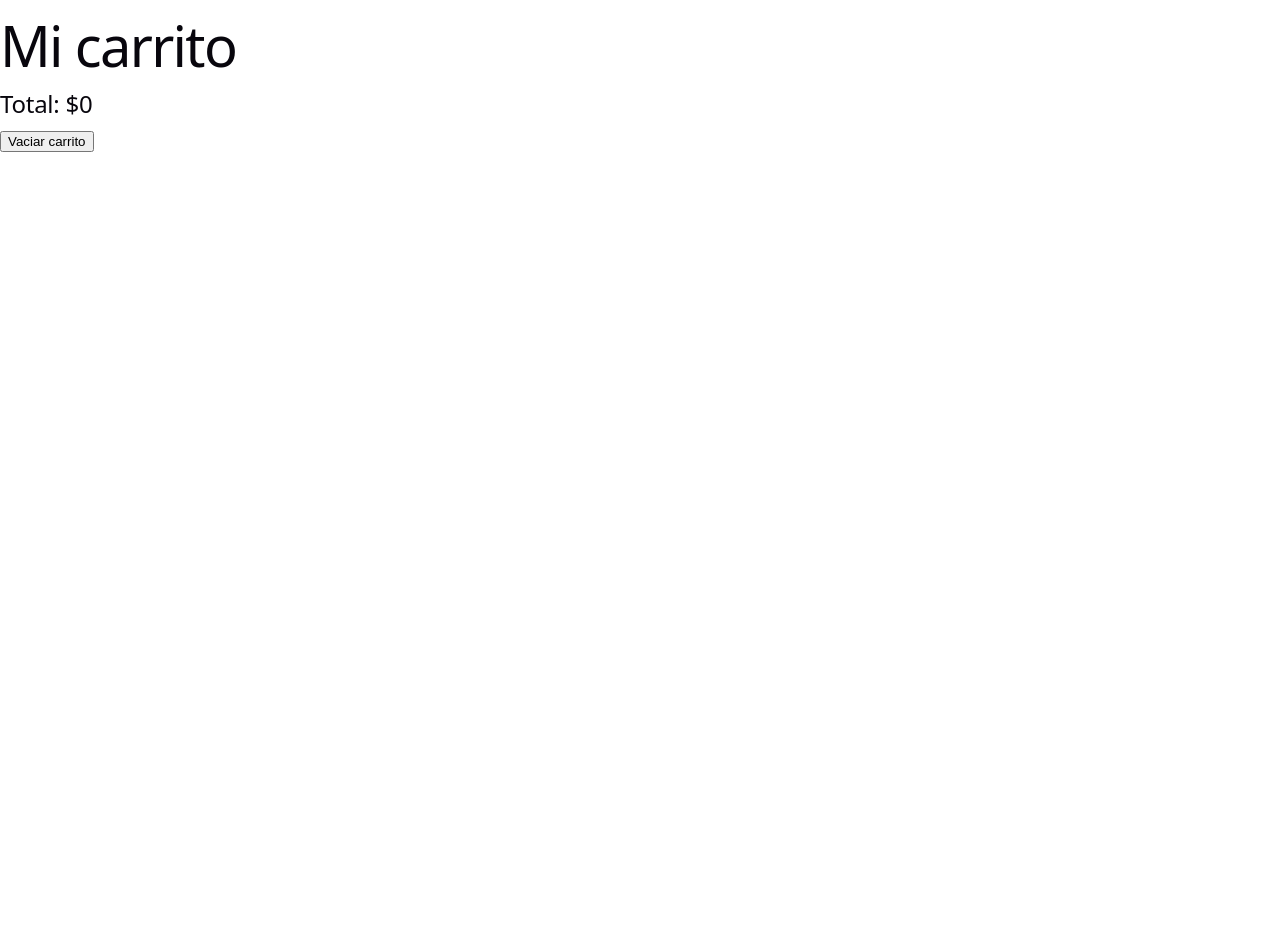
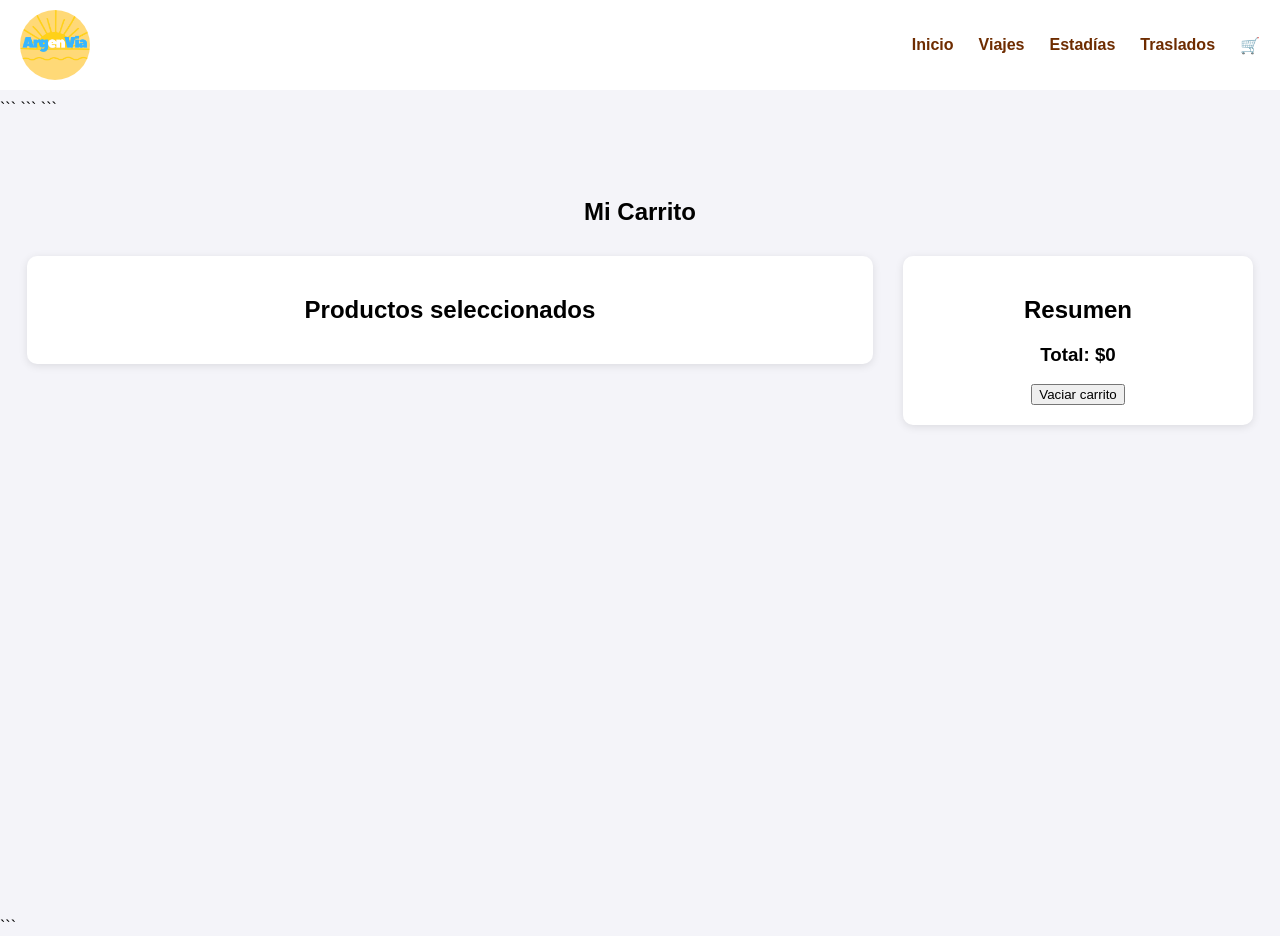
Before and after one commit to lourdes222/olimpiadas2026, a website built with Vite: page carrito.html in a window 1280 px wide. Before the commit the page ends 800 px from the top, so only its background shows below. Built offline with nearby package versions, Linux system fonts and the light colour scheme.

Commit message:
Add files via upload

````diff
--- a/carrito.html
+++ b/carrito.html
@@ -1,24 +1,91 @@
 <!DOCTYPE html>
-<html lang="en">
+
+<html lang="es">
+
 <head>
     <meta charset="UTF-8">
     <meta name="viewport" content="width=device-width, initial-scale=1.0">
-    <title>Carrito</title>
+    <title>Carrito - ArgenVia</title>
+
+```
+<link rel="stylesheet" href="estilos.css">
+```
+
 </head>
+
 <body>
 
-    <h1>Mi carrito</h1>
+```
+<header class="Encabezado">
 
-    <div id="lista-carrito"></div>
+    <div class="logo">
+        <img src="ArgenVia.png" alt="Logo" class="img-logo">
+    </div>
 
-    <h2 id="total"></h2>
+    <nav class="Menu">
 
-    <script src="script.js"></script>
+        <ul>
+            <li><a href="index.html">Inicio</a></li>
+            <li><a href="viajes.html">Viajes</a></li>
+            <li><a href="estadias.html">Estadías</a></li>
+            <li><a href="traslados.html">Traslados</a></li>
+            <li><a href="carrito.html">🛒</a></li>
 
-    <script>
-        mostrarCarrito();
-    </script>
+            <li id="adminLink" hidden>
+        <a href="admin.html">
+             Panel de Admin
+        </a>
+    </li>
 
-    <button onclick="vaciarCarrito()">Vaciar carrito</button>
+        </ul>
+
+    </nav>
+
+</header>
+
+<main>
+
+    <section>
+
+        <h1>Mi Carrito</h1>
+
+        <div class="contenedor-carrito">
+
+            <div class="productos-carrito">
+
+                <h2>Productos seleccionados</h2>
+
+                <div id="lista-carrito"></div>
+
+            </div>
+
+            <div class="resumen-carrito">
+
+                <h2>Resumen</h2>
+
+                <h3 id="total">
+                    Total: $0
+                </h3>
+
+                <button onclick="vaciarCarrito()">
+                    Vaciar carrito
+                </button>
+
+            </div>
+
+        </div>
+
+    </section>
+
+</main>
+
+<script src="script.js"></script>
+
+<script>
+    mostrarCarrito();
+</script>
+```
+
 </body>
+
 </html>
--- a/estilos.css
+++ b/estilos.css
@@ -192,3 +192,39 @@ button:hover{
 .texto-registro a:hover{
    color: #d35400;
 }
+.contenedor-carrito{
+    display: flex;
+    gap: 30px;
+    align-items: flex-start;
+    justify-content: center;
+    margin-top: 30px;
+}
+
+.productos-carrito{
+    width: 65%;
+    background: white;
+    padding: 20px;
+    border-radius: 10px;
+    box-shadow: 0 2px 8px rgba(0,0,0,0.1);
+}
+
+.resumen-carrito{
+    width: 25%;
+    background: white;
+    padding: 20px;
+    border-radius: 10px;
+    box-shadow: 0 2px 8px rgba(0,0,0,0.1);
+
+    position: sticky;
+    top: 120px;
+}
+
+#lista-carrito p{
+    display: flex;
+    justify-content: space-between;
+    align-items: center;
+
+    border-bottom: 1px solid #ddd;
+
+    padding: 10px 0;
+}
````
Also changed, not shown: admin.html (+11 -0 lines), estadias.html (+11 -0 lines), index.html (+5 -0 lines), traslados.html (+10 -0 lines), viajes.html (+10 -0 lines).
